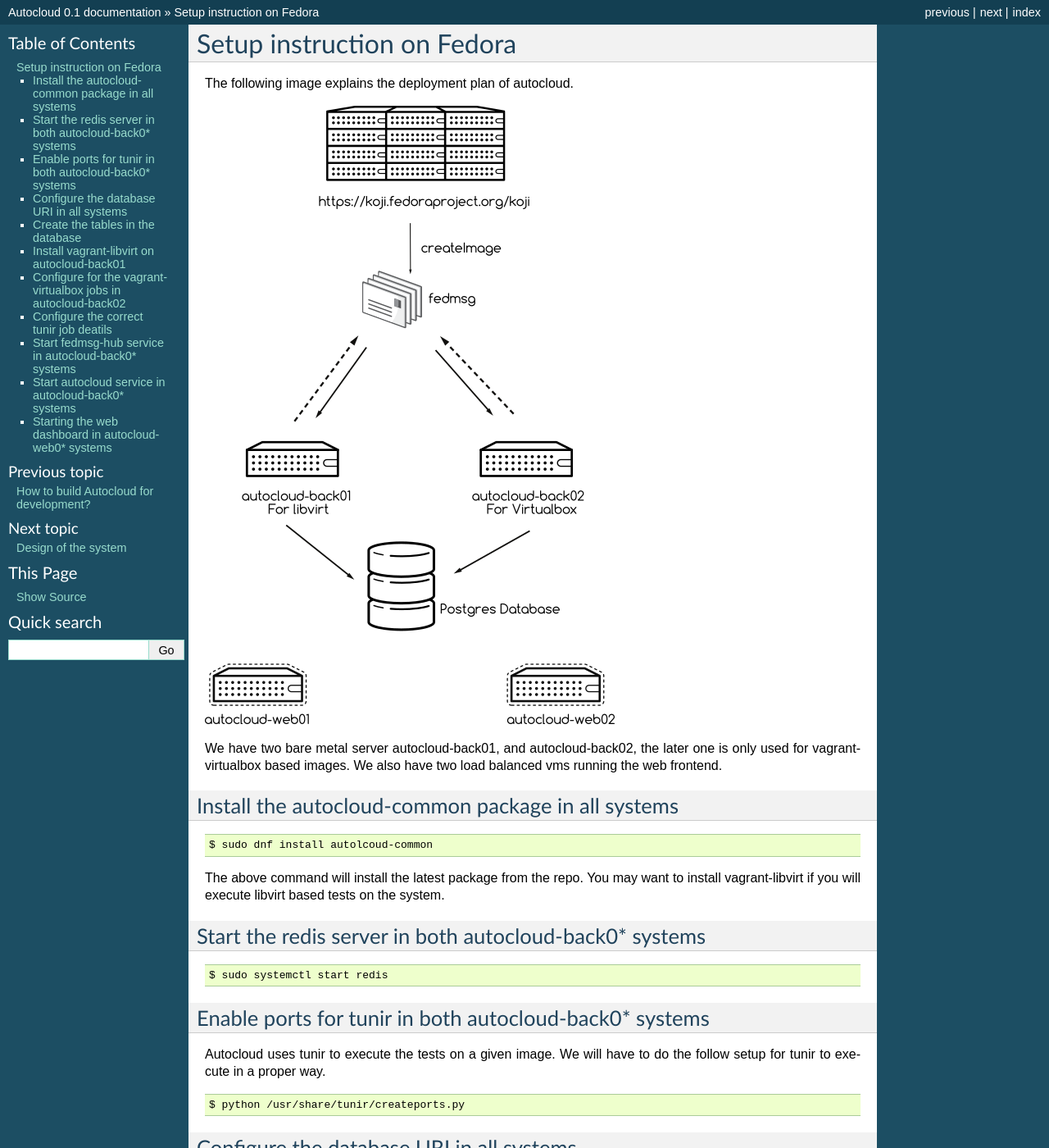
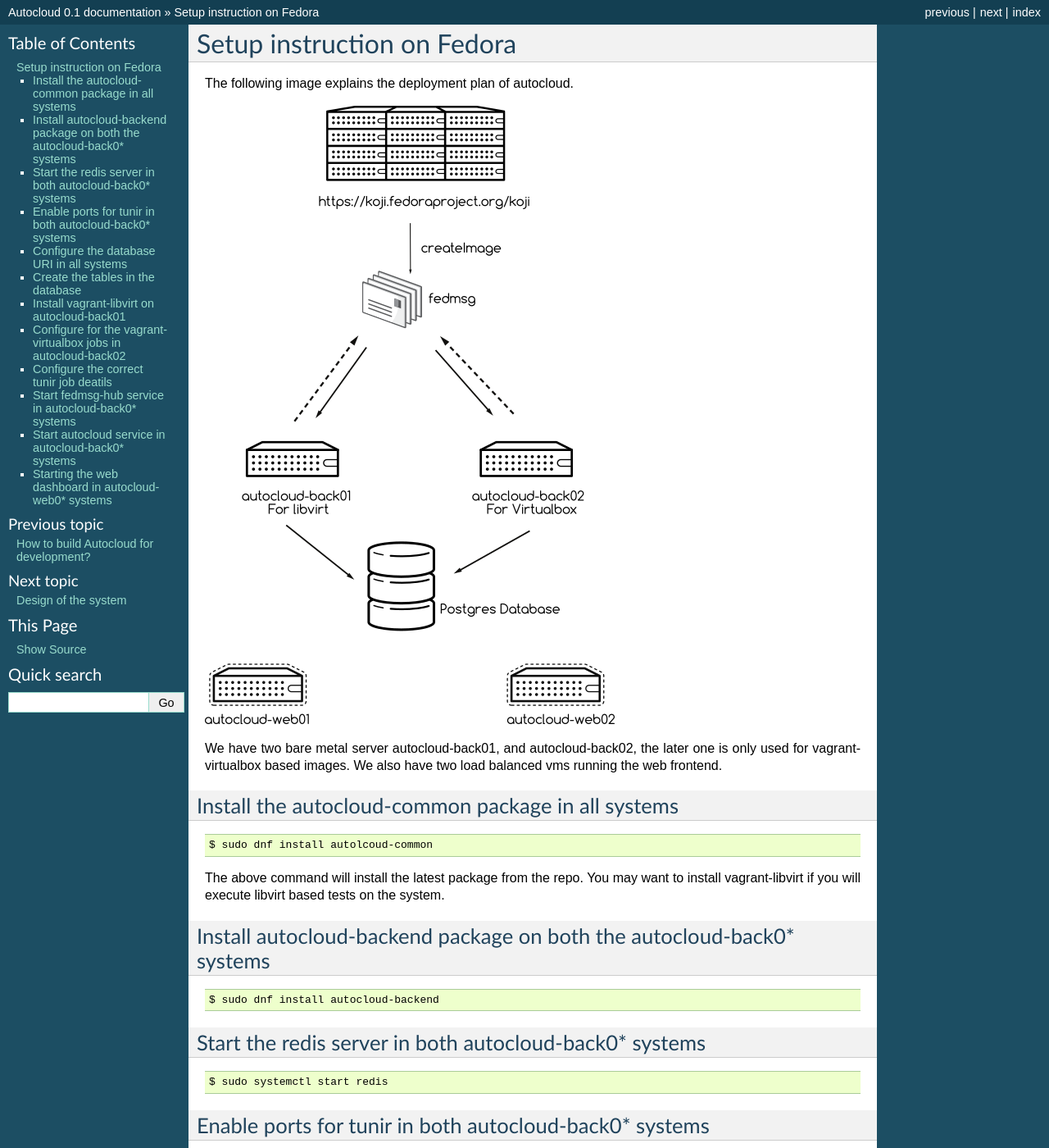
Before and after one commit to kushaldas/autocloud, a Sphinx documentation site: the page built from docs/setup.rst, in a window 1280 px wide and 1400 px high. Shown: the whole window at 82% size. Built offline with Sphinx 7.4.7, drawn with Linux system fonts in a browser that asks for light colours.

Commit message:
install backend first.

```diff
--- a/docs/setup.rst
+++ b/docs/setup.rst
@@ -18,6 +18,14 @@ Install the autocloud-common package in all systems
 
 The above command will install the latest package from the repo. You may want to install
 vagrant-libvirt if you will execute libvirt based tests on the system.
+
+
+Install autocloud-backend package on both the autocloud-back0* systems
+-----------------------------------------------------------------------
+
+::
+
+    $ sudo dnf install autocloud-backend
 
 
 Start the redis server in both autocloud-back0* systems
```
